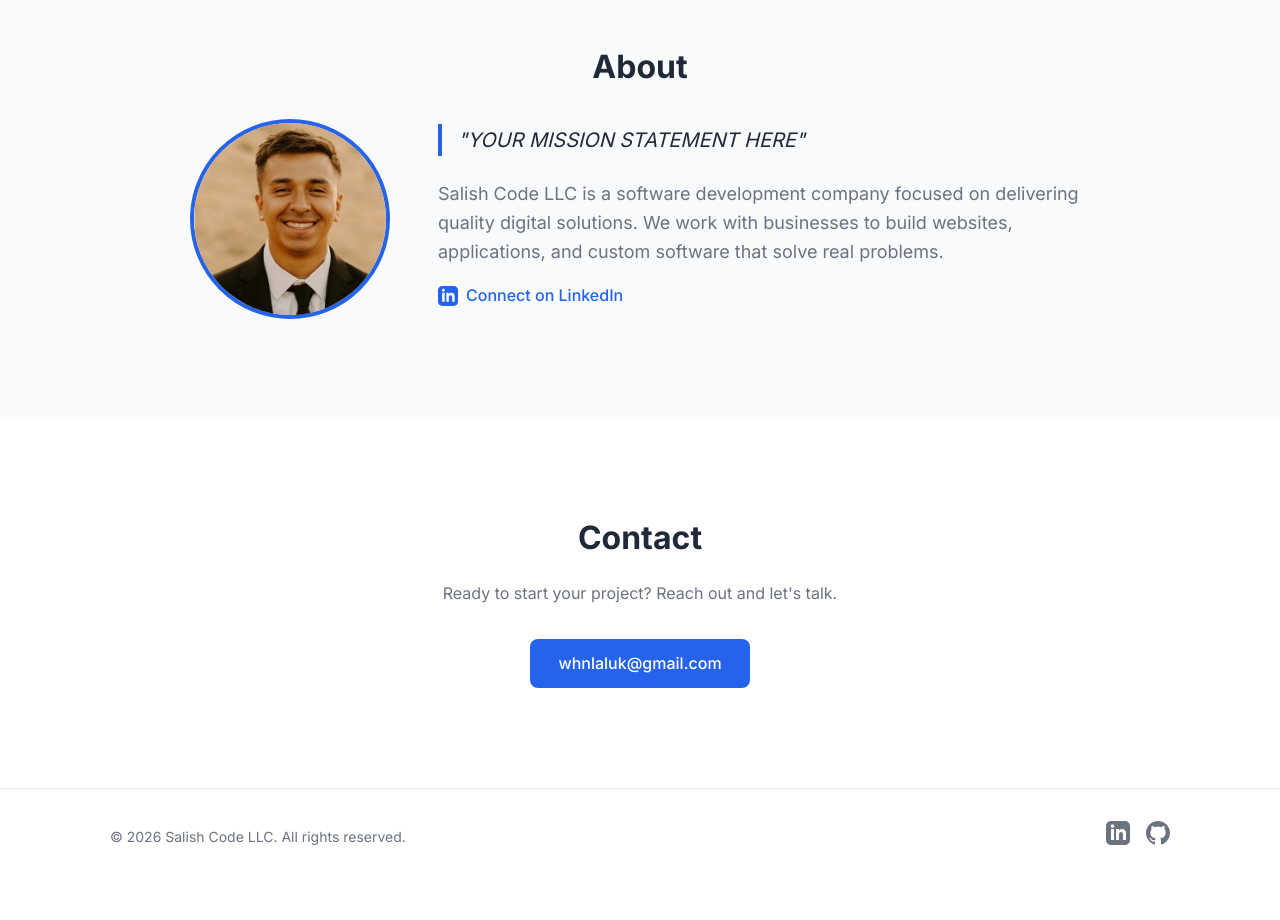
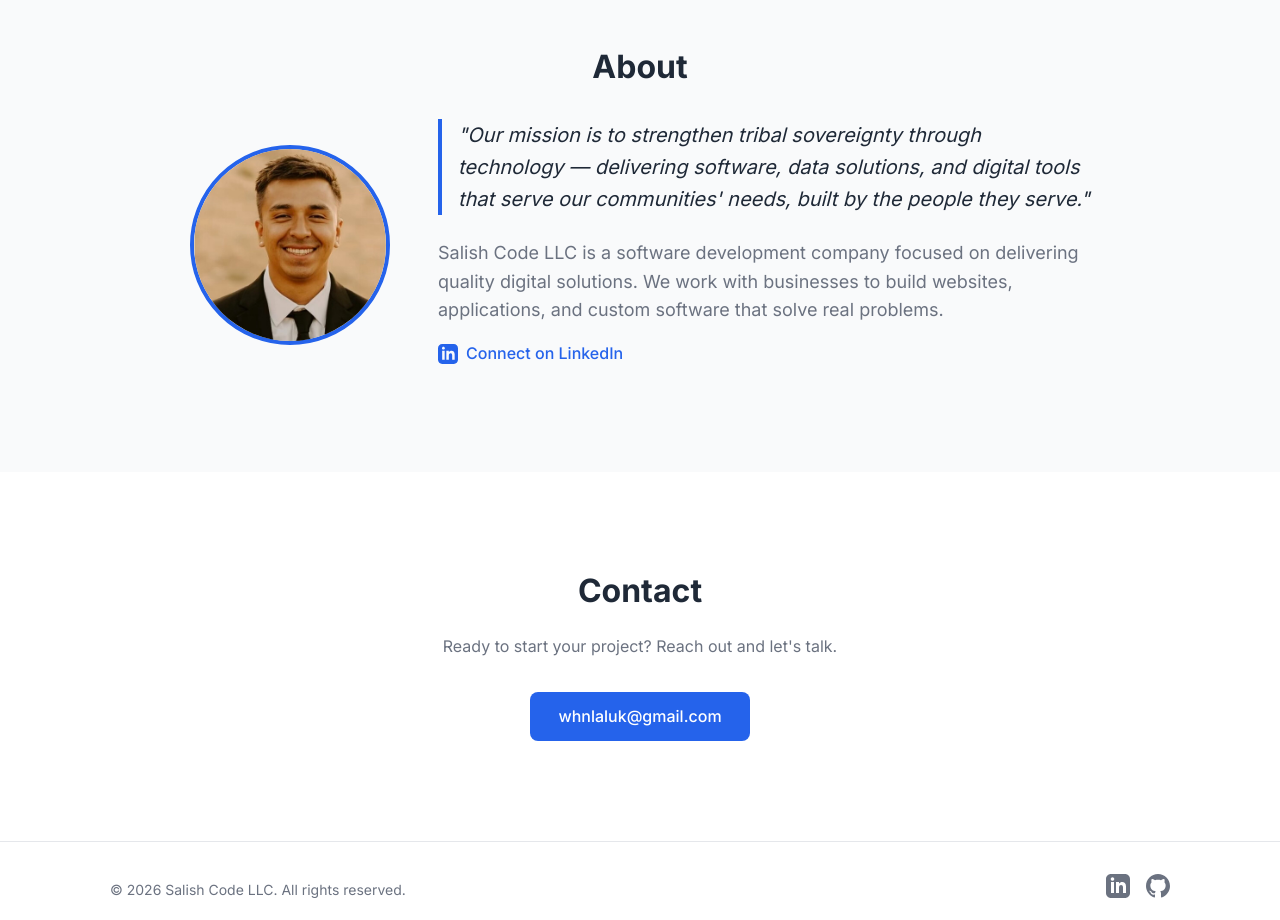
Before and after one commit to TipsyCanoe/salishcode, a plain HTML site: page index.html in a window 1280 px wide. Shown: the part 1060-1980 px from the top of the page. Before the commit the page ends 1945 px from the top, so only its background shows below. Drawn offline with Linux system fonts and the light colour scheme.

Commit message:
Add mission statement

```diff
--- a/index.html
+++ b/index.html
@@ -60,9 +60,9 @@
                 <div class="about-content">
                     <img src="profile.jpg" alt="Richard - Founder of Salish Code" class="profile-photo">
                     <div class="about-text">
-                        <p class="mission-statement"><em>"YOUR MISSION STATEMENT HERE"</em></p>
+                        <p class="mission-statement"><em>"Our mission is to strengthen tribal sovereignty through technology — delivering software, data solutions, and digital tools that serve our communities' needs, built by the people they serve."</em></p>
                         <p>Salish Code LLC is a software development company focused on delivering quality digital solutions. We work with businesses to build websites, applications, and custom software that solve real problems.</p>
-                        <a href="https://www.linkedin.com/in/richard-jefferson-whn-la-luk/" target="_blank" rel="noopener" class="linkedin-link">
+                        <a href="https://www.linkedin.com/in/salishcode/" target="_blank" rel="noopener" class="linkedin-link">
                             <svg xmlns="http://www.w3.org/2000/svg" width="20" height="20" viewBox="0 0 24 24" fill="currentColor"><path d="M19 0h-14c-2.761 0-5 2.239-5 5v14c0 2.761 2.239 5 5 5h14c2.762 0 5-2.239 5-5v-14c0-2.761-2.238-5-5-5zm-11 19h-3v-11h3v11zm-1.5-12.268c-.966 0-1.75-.79-1.75-1.764s.784-1.764 1.75-1.764 1.75.79 1.75 1.764-.783 1.764-1.75 1.764zm13.5 12.268h-3v-5.604c0-3.368-4-3.113-4 0v5.604h-3v-11h3v1.765c1.396-2.586 7-2.777 7 2.476v6.759z"/></svg>
                             Connect on LinkedIn
                         </a>
```
